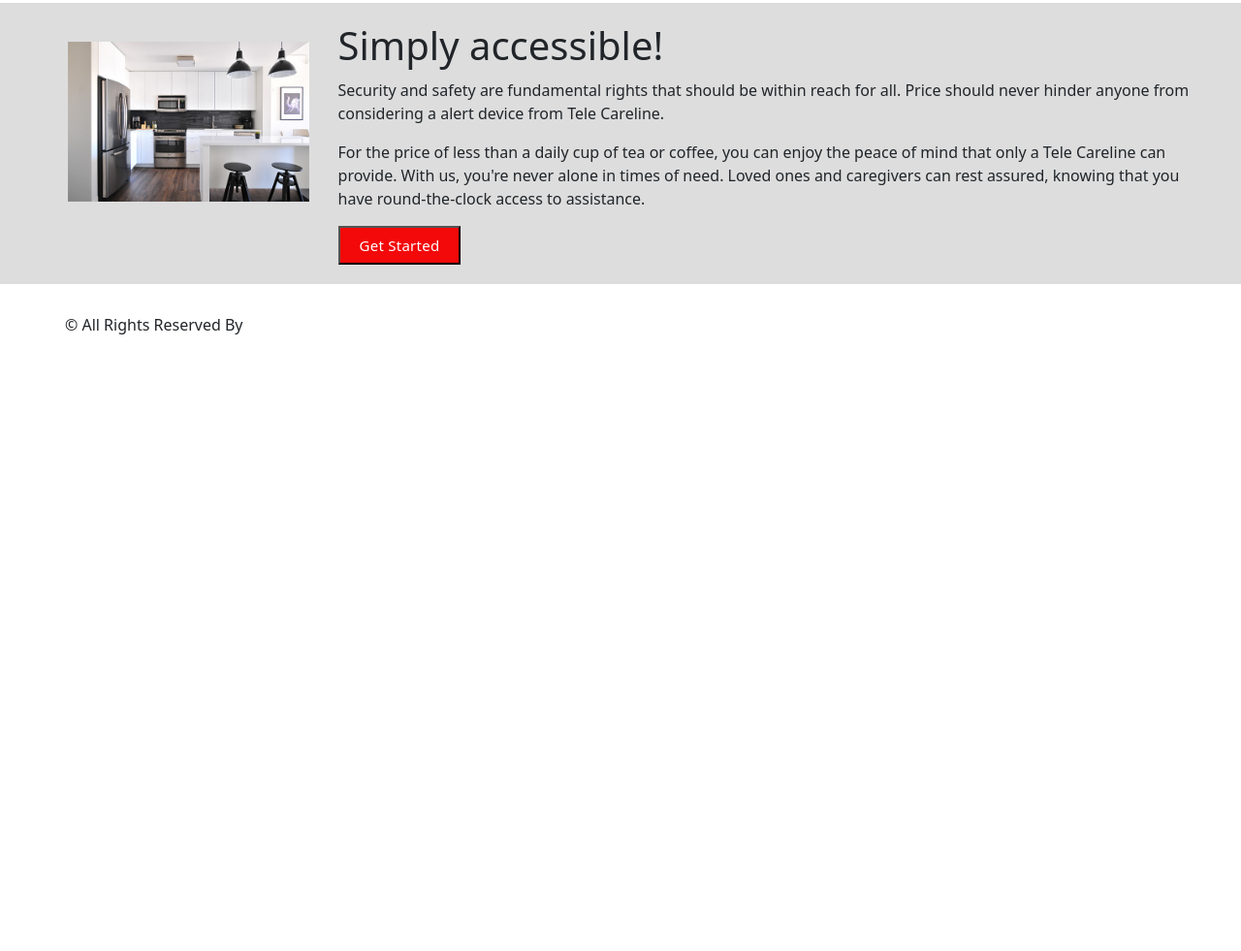
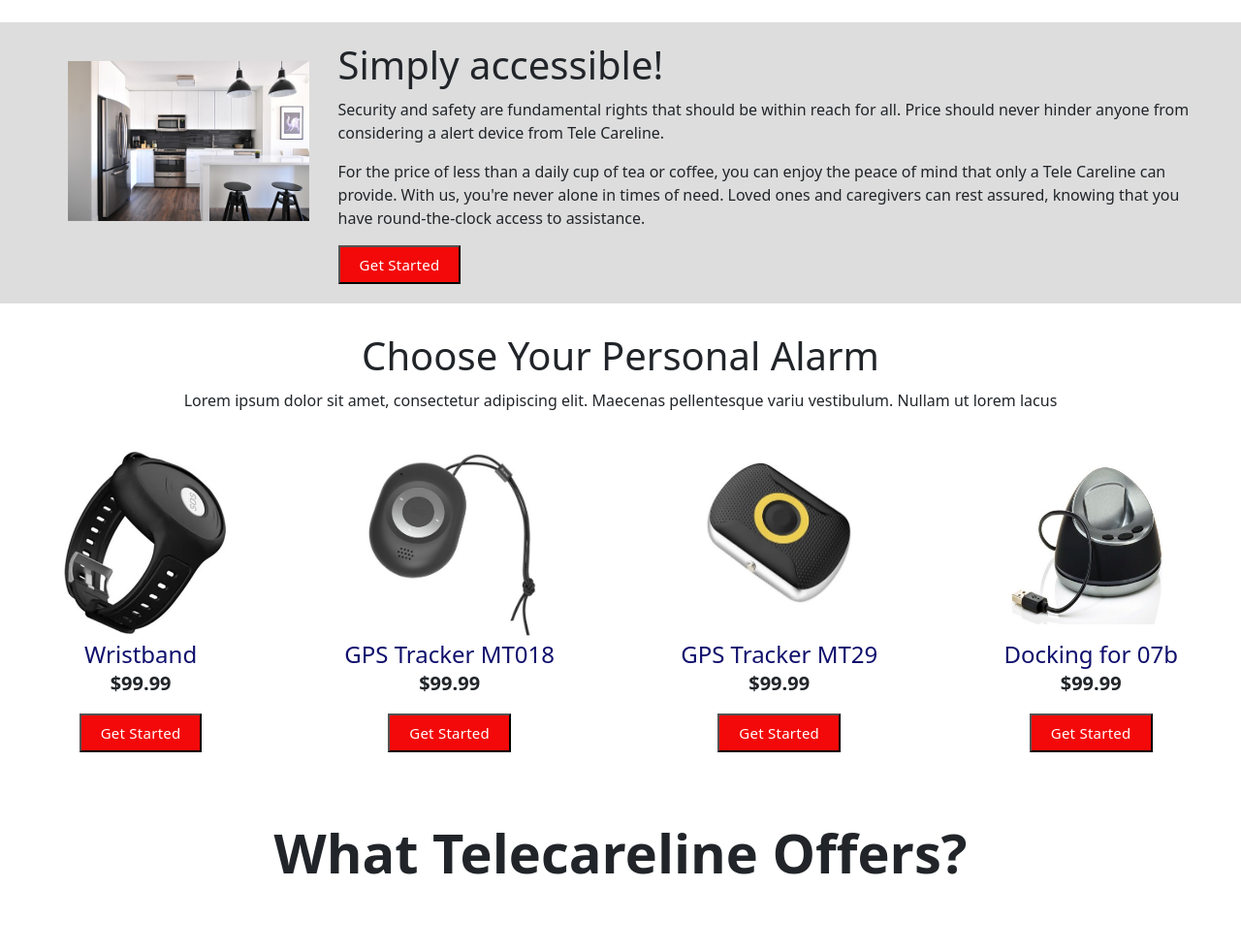
Before and after one commit to jreydc/TeleCareline, a plain HTML site: page index.html in a window 1280 px wide. Shown: the part 2011-2992 px from the top of the page at 97% size. Before the commit the page ends 2374 px from the top, so only its background shows below. Drawn offline with nearby package versions, Linux system fonts and the light colour scheme; a script that the page names is missing.

Commit message:
Created the PA Card section styling

```diff
--- a/index.html
+++ b/index.html
@@ -52,7 +52,8 @@
         </header>
         <!-- ***** Header Area End ***** -->
         <main>
-            <!-- Main Area Starts -->
+        <!-- Main Area Starts -->
+            <!-- Banner Area Starts -->
             <div class="banner">
                 <div class="banner-slogan">
                     <h1>Your Trusted Partner for Personal Safety and Support</h1>
@@ -68,6 +69,8 @@
                 </div>
 
             </div>
+            <!-- Banner Area Ends -->
+            <!-- Partners Area Starts -->
             <div class="section-partners">
                 <h1>Our Trusted Partners</h1>
                 <ul>
@@ -80,7 +83,8 @@
                     <li><img src="images/partners/logoipsum-329.svg" alt=""></li>
                 </ul>
             </div>
-
+            <!-- Partners Area Ends -->
+            <!-- Blog Area Starts -->
             <div class="blog-area">
                 <section class="blog-area-section">
                     <div>
@@ -98,9 +102,9 @@
                         </div>
                     </div>
                 </section>
-            </div>
+            </div><!-- Banner Area Ends -->
             <!-- Plan Card Sections-->
-            <section class="sect-plan">
+            <section class="sect-cards-area">
                 <h1>Choose Your Plan</h1>
                 <p>Lorem ipsum dolor sit amet, consectetur adipiscing elit.
                     Maecenas pellentesque varius vestibulum. Nullam ut lorem lacus.
@@ -109,7 +113,7 @@
                     <!-- Plan Card Personal Alarm-->
                     <li class="plan-card">
                         <a href="#" class="active">
-                            <img src="images/products/product1.jpg" alt="Example Image" class="plan-card-image">
+                            <img src="images/products/product1.jpg" alt="Example Image" class="card-image">
 
                         </a>
                         <div class="plan-card-caption">
@@ -148,7 +152,7 @@
                     <!-- Plan Card Fall Detector-->
                     <li class="plan-card">
                         <a href="#" class="active">
-                            <img src="images/products/product2.jpg" alt="Example Image" class="plan-card-image">
+                            <img src="images/products/product2.jpg" alt="Example Image" class="card-image">
 
                         </a>
                         <div class="plan-card-caption">
@@ -187,7 +191,7 @@
                     <!-- Plan Card Smart Personal Alarm-->
                     <li class="plan-card">
                         <a href="#" class="active">
-                            <img src="images/products/product3.jpg" alt="Example Image" class="plan-card-image">
+                            <img src="images/products/product3.jpg" alt="Example Image" class="card-image">
 
                         </a>
                         <div class="plan-card-caption">
@@ -247,14 +251,69 @@
                     </div>
                 </section>
             </div>
-            <!-- Main Area End -->
+            <!-- Plan Card Sections-->
+            <section class="sect-cards-area">
+                <h1>Choose Your Personal Alarm</h1>
+                <p>Lorem ipsum dolor sit amet, consectetur adipiscing elit. Maecenas pellentesque variu
+                    vestibulum. Nullam ut lorem lacus
+                </p>
+                <div class="pa-card-holder">
+                    <div>
+                        <img src="images/products/alarms/wristband.jpg" alt="Wristband Personal Alarm" class="card-image">
+                        <h3>Wristband</h3>
+                        <p>$99.99</p>
+                        <div class="nav-button">
+                            <button>Get Started</button>
+                        </div>
+                    </div>
+                    <div>
+                        <img src="images/products/alarms/gps-tracker.jpg" alt="GPS-MT018 Personal Alarm" class="card-image">
+                        <h3>GPS Tracker MT018</h3>
+                        <p>$99.99</p>
+                        <div class="nav-button">
+                            <button>Get Started</button>
+                        </div>
+                    </div>
+                    <div>
+                        <img src="images/products/alarms/gps-tracker2.jpg" alt="GPS-MT29 Personal Alarm" class="card-image">
+                        <h3>GPS Tracker MT29</h3>
+                        <p>$99.99</p>
+                        <div class="nav-button">
+                            <button>Get Started</button>
+                        </div>
+                    </div>
+                    <div>
+                        <img src="images/products/alarms/docking.jpg" alt="Docking Personal Alarm" class="card-image">
+                        <h3>Docking for 07b</h3>
+                        <p>$99.99</p>
+                        <div class="nav-button">
+                            <button>Get Started</button>
+                        </div>
+                    </div>
+                </div>
+            </section>
+        <!-- Main Area End -->
         </main>
         <!-- Footer Area Starts -->
          <footer>
-            <section>
+            <!-- Footer Banner Area Starts -->
+            <h1>What Telecareline Offers?</h1>
+            <div class="banner">
+                <div class="banner-slogan">
+                    <div>
+
+                    </div>
+                </div>
+                <div class="banner-image">
+                    <img src="images/footer-banner.jpg" alt="Footer Banner Image">
+                </div>
+
+            </div>
+            <!-- Footer Banner Area Ends -->
+            <section class="footer-end-area">
                 <div class="container">
                 <p>
-                    &copy; <span id="displayYear"></span> All Rights Reserved By
+                    &copy; <span></span> All Rights Reserved By
                 </p>
                 </div>
             </section>
--- a/style/style.css
+++ b/style/style.css
@@ -35,6 +35,24 @@
   margin-bottom: 10px;
 }
 
+h3 {
+  font-size: 1.5rem;
+  margin: 0px 20px;
+  color: var(--ui-effects-color); /* Dark gray for title */
+}
+
+main {
+  margin-bottom: 20px;
+}
+
+footer>h1 {
+  font-size: 3.5rem;
+  text-align: center;
+  margin: 50px;
+  padding: 20px;
+  font-weight: bold;
+}
+
 /* Navbar container */
 .navbar {
   display: flex;
@@ -60,6 +78,24 @@
   display: flex;
   justify-content: space-around;
   gap: 20px;
+}
+
+/* Section styling for Cards*/
+.sect-cards-area{
+  text-align: center;
+  list-style-type: none;
+}
+
+.sect-cards-area ul{
+  display: flex;
+  margin-bottom: 20px;
+}
+
+/* Card image styling for Plan and Personal Alarm section*/
+.card-image {
+  width: 60%; /* Makes the image responsive */
+  height: auto; /* Maintains aspect ratio */
+  margin-top: 20px;
 }
 
 /* Navigation menu items */
@@ -181,16 +217,7 @@
   object-fit: contain; /* Ensures the image scales well without distortion */
 }
 
-.sect-plan{
-  text-align: center;
-  list-style-type: none;
-}
-
-.sect-plan ul{
-  display: flex;
-}
-
-/* Card container */
+/* Plan Card container */
 .plan-card{
   width: 350px;
   border: 2px solid var(--blog-bg-color); /* Border with light gray color */
@@ -210,13 +237,6 @@
   box-shadow: 0 8px 15px rgba(0, 0, 0, 0.2); /* Increase shadow on hover */
 }
 
-/* Card image styling */
-.plan-card-image {
-  width: 60%; /* Makes the image responsive */
-  height: auto; /* Maintains aspect ratio */
-  margin-top: 20px;
-}
-
 .plan-pricing-holder {
   display: flex;
   justify-content: space-around;
@@ -224,15 +244,10 @@
 
 .plan-pricing {
   color: var(--plan-card-price);
+  margin-bottom: 20px;
 }
 
-/* Card caption styling */
-.plan-card-caption h3 {
-  font-size: 1.5rem;
-  margin: 20px 20px;
-  color: var(--ui-effects-color); /* Dark gray for title */
-}
-
+/*Plan Card caption styling */
 .plan-card-caption section {
   font-size: 1.5rem;
   margin-bottom: 10px;
@@ -242,6 +257,10 @@
   font-size: 1.25rem;
   text-align: left;
   margin-left: 20px;
+}
+
+.plan-card-caption h3 {
+  margin: 20px;
 }
 
 .plan-card-caption-li {
@@ -257,11 +276,23 @@
   margin-right: 10px; /* Adds spacing between icon and text */
 }
 
-
-main {
-  margin-bottom: 20px;
+/*Personal Alarm Card styling */
+.pa-card-holder{
+  justify-content: space-around;
+  display: flex;
 }
 
+.pa-card-holder img {
+  width: 200px; /* Makes the image responsive */
+  height: 200px; /* Maintains aspect ratio */
+}
+
+.pa-card-holder p{
+  font-size: 1.25rem;
+  font-weight: bold;
+}
+
+/*Blog Area styling */
 .blog-area{
   background-color: var(--blog-bg-color);
   justify-content: space-between;
@@ -288,3 +319,7 @@
   margin: 20px;
   padding-left: 10px;
 }
+
+.footer-end-area {
+  background-color: var(--ui-effects-color);
+}
```
Also changed, not shown: images/footer-banner.jpg (renamed from images/s-2.jpg), images/products/alarms/docking.jpg (added), images/products/alarms/gps-tracker.jpg (added), images/products/alarms/gps-tracker2.jpg (added), images/products/alarms/wristband.jpg (added), images/s-5.jpg (deleted).
